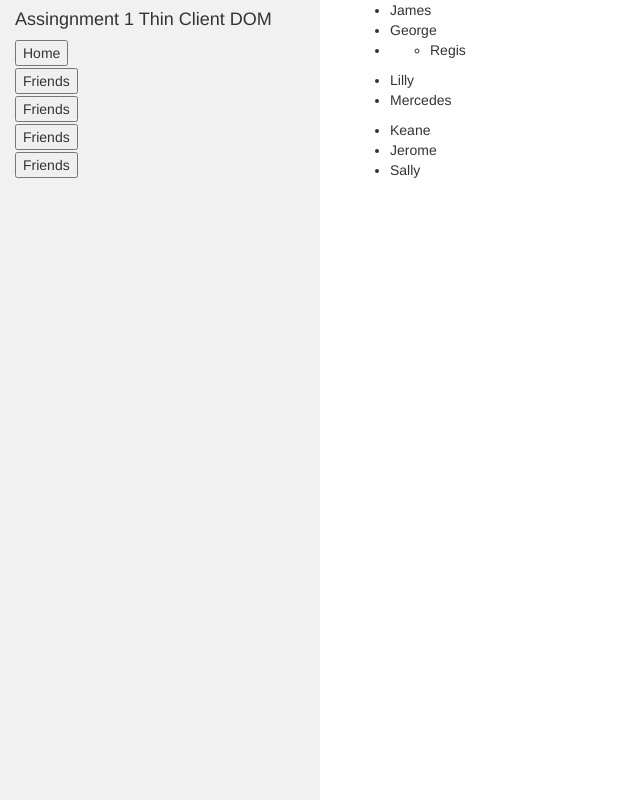
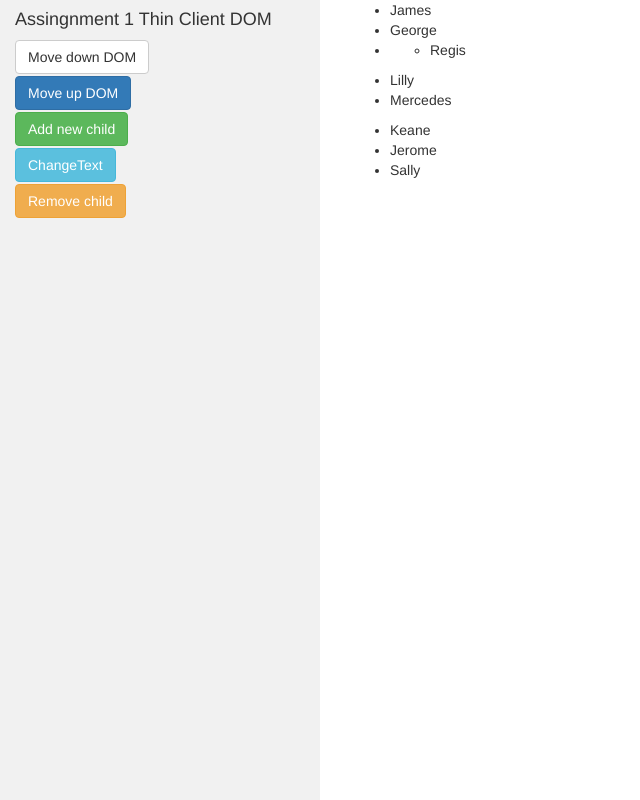
Before and after one commit to Tony75cent/Assignment_1_ThinClient_DOM, a website: page public_html/index6.html in a window 1280 px wide. Shown: the top 800 px of the page, without its empty margins (0-640 px from the left). Drawn offline with nearby package versions, Linux system fonts and the light colour scheme.

Commit message:
Copied n' pasted the Bootstrap buttons fromn index.html into index.html

```diff
--- a/public_html/index6.html
+++ b/public_html/index6.html
@@ -7,6 +7,10 @@
         <link rel="stylesheet" href="https://maxcdn.bootstrapcdn.com/bootstrap/3.3.7/css/bootstrap.min.css">
         <script src="https://ajax.googleapis.com/ajax/libs/jquery/3.1.1/jquery.min.js"></script>
         <script src="https://maxcdn.bootstrapcdn.com/bootstrap/3.3.7/js/bootstrap.min.js"></script>
+        <link href="CSS/highLight.css" rel="stylesheet" type="text/css"/>
+        <script src="JS/functions.js" type="text/javascript"></script>
+
+
         <style>
             /* Set height of the grid so .sidenav can be 100% (adjust if needed) */
             .row.content {height: 1500px}
@@ -41,23 +45,12 @@
                 <div class="col-sm-3 sidenav">
                     <h4>Assingnment 1 Thin Client DOM</h4>
                     <ul class="nav nav-pills nav-stacked">
-                        <li class="active"><button >Home</button></li>
-                        <li><button >Friends</button></li>
-                        <li><button >Friends</button></li>
-                        <li><button >Friends</button></li>
-                        <li><button >Friends</button></li>
+                        <li class="active"><button id="moveDownDom" type="button"  class="btn btn-default" >Move down DOM</button></li>
+                        <li><button id="moveUpDom" type="button" class="btn btn-primary">Move up DOM</button></li>
+                        <li><button id="addNewChild" type="button" class="btn btn-success">Add new child </button></li>
+                        <li><button id="changeText" type="button" class="btn btn-info">ChangeText</button></li>
+                        <li><button id="removeChild" type="button" class="btn btn-warning">Remove child</button></li>
 
-
-
-                    </ul><br>
-                    <!--div class="input-group">
-                        <input type="text" class="form-control" placeholder="Search Blog..">
-                        <span class="input-group-btn">
-                            <button class="btn btn-default" type="button">
-                                <span class="glyphicon glyphicon-search"></span>
-                            </button>
-                        </span>
-                    </div-->
                 </div>
 
                 <div class="col-sm-9">
@@ -94,70 +87,5 @@
 
 
                     </div>
-                    <!--
-                    <h4><small>RECENT POSTS</small></h4>
-                    <hr>
-                    <h2>I Love Food</h2>
-                    <h5><span class="glyphicon glyphicon-time"></span> Post by Jane Dane, Sep 27, 2015.</h5>
-                    <h5><span class="label label-danger">Food</span> <span class="label label-primary">Ipsum</span></h5><br>
-                    <p>Food is my passion. Lorem ipsum dolor sit amet, consectetur adipiscing elit, sed do eiusmod tempor incididunt ut labore et dolore magna aliqua. Ut enim ad minim veniam, quis nostrud exercitation ullamco laboris nisi ut aliquip ex ea commodo consequat. Excepteur sint occaecat cupidatat non proident, sunt in culpa qui officia deserunt mollit anim id est laborum consectetur adipiscing elit, sed do eiusmod tempor incididunt ut labore et dolore magna aliqua. Ut enim ad minim veniam, quis nostrud exercitation ullamco laboris nisi ut aliquip ex ea commodo consequat.</p>
-                    <br><br>
-
-                    <h4><small>RECENT POSTS</small></h4>
-                    <hr>
-                    <h2>Officially Blogging</h2>
-                    <h5><span class="glyphicon glyphicon-time"></span> Post by John Doe, Sep 24, 2015.</h5>
-                    <h5><span class="label label-success">Lorem</span></h5><br>
-                    <p>Lorem ipsum dolor sit amet, consectetur adipiscing elit, sed do eiusmod tempor incididunt ut labore et dolore magna aliqua. Ut enim ad minim veniam, quis nostrud exercitation ullamco laboris nisi ut aliquip ex ea commodo consequat. Excepteur sint occaecat cupidatat non proident, sunt in culpa qui officia deserunt mollit anim id est laborum consectetur adipiscing elit, sed do eiusmod tempor incididunt ut labore et dolore magna aliqua. Ut enim ad minim veniam, quis nostrud exercitation ullamco laboris nisi ut aliquip ex ea commodo consequat.</p>
-                    <hr>
-                     -->
-                    <!--h4>Leave a Comment:</h4-->
-                    <!--form role="form">
-                        <div class="form-group">
-                            <textarea class="form-control" rows="3" required></textarea>
-                        </div>
-                        <button type="submit" class="btn btn-success">Submit</button>
-                    </form-->
-                    <br><br>
-
-                    <!--p><span class="badge">2</span> Comments:</p--><br>
-
-                    <!--div class="row">
-                        <div class="col-sm-2 text-center">
-                            <img src="bandmember.jpg" class="img-circle" height="65" width="65" alt="Avatar">
-                        </div>
-                        <div class="col-sm-10">
-                            <h4>Anja <small>Sep 29, 2015, 9:12 PM</small></h4>
-                            <p>Keep up the GREAT work! I am cheering for you!! Lorem ipsum dolor sit amet, consectetur adipiscing elit, sed do eiusmod tempor incididunt ut labore et dolore magna aliqua.</p>
-                            <br>
-                        </div>
-                        <div class="col-sm-2 text-center">
-                            <img src="bird.jpg" class="img-circle" height="65" width="65" alt="Avatar">
-                        </div>
-                        <div class="col-sm-10">
-                            <h4>John Row <small>Sep 25, 2015, 8:25 PM</small></h4>
-                            <p>I am so happy for you man! Finally. I am looking forward to read about your trendy life. Lorem ipsum dolor sit amet, consectetur adipiscing elit, sed do eiusmod tempor incididunt ut labore et dolore magna aliqua.</p>
-                            <br>
-                            <p><span class="badge">1</span> Comment:</p><br>
-                            <div class="row">
-                                <div class="col-sm-2 text-center">
-                                    <img src="bird.jpg" class="img-circle" height="65" width="65" alt="Avatar">
-                                </div>
-                                <div class="col-xs-10">
-                                    <h4>Nested Bro <small>Sep 25, 2015, 8:28 PM</small></h4>
-                                    <p>Me too! WOW!</p>
-                                    <br>
-                                </div>
-                            </div>
-                        </div>
-                    </div>
-                </div>
-            </div>
-        </div-->
-
-        <!--footer class="container-fluid">
-            <p>Footer Text</p>
-        </footer-->
-
                     </body>
                     </html>
```
Lines whose indentation alone changed are shown as unchanged.
